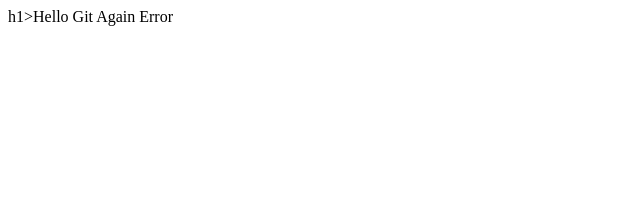
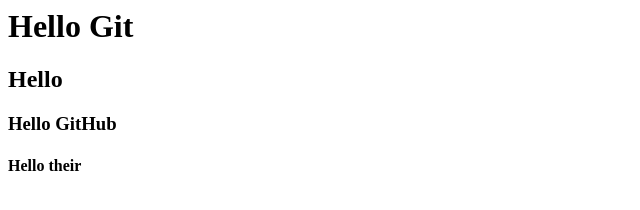
Before and after one commit to StAndre1974/test, a plain HTML site: page index.html in a window 1280 px wide. Shown: the whole page, without its empty margins (0-640 px from the left). Drawn offline with Linux system fonts and the light colour scheme.

Commit message:
was added

```diff
--- a/index.html
+++ b/index.html
@@ -4,6 +4,11 @@
 		<meta charset="UTF+8">
 	</head>
 	<body>
-	h1>Hello Git Again Error</h1>
+	<h1>Hello Git</h1>
+	<h2>Hello</h2>
+	<h3>Hello GitHub</h3>
+	<h4>Hello their</h4>
+
+
 	</body>
 </html>
```
Also changed, not shown: 1 other file.
